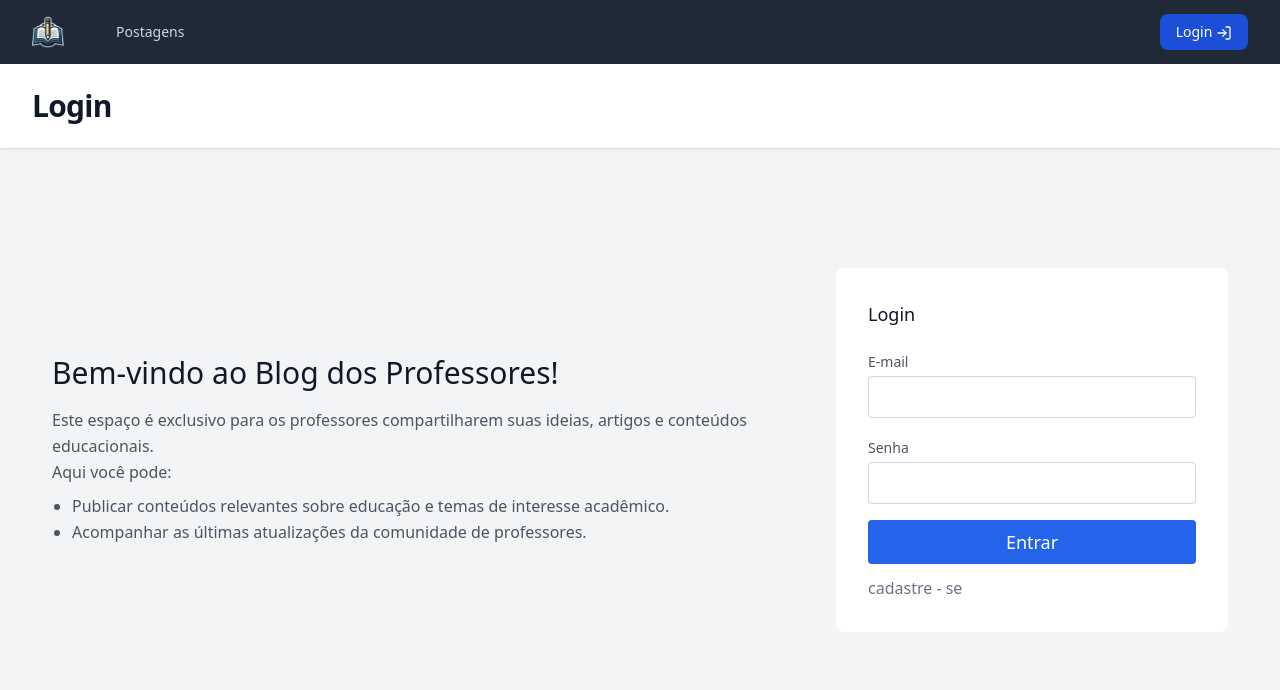
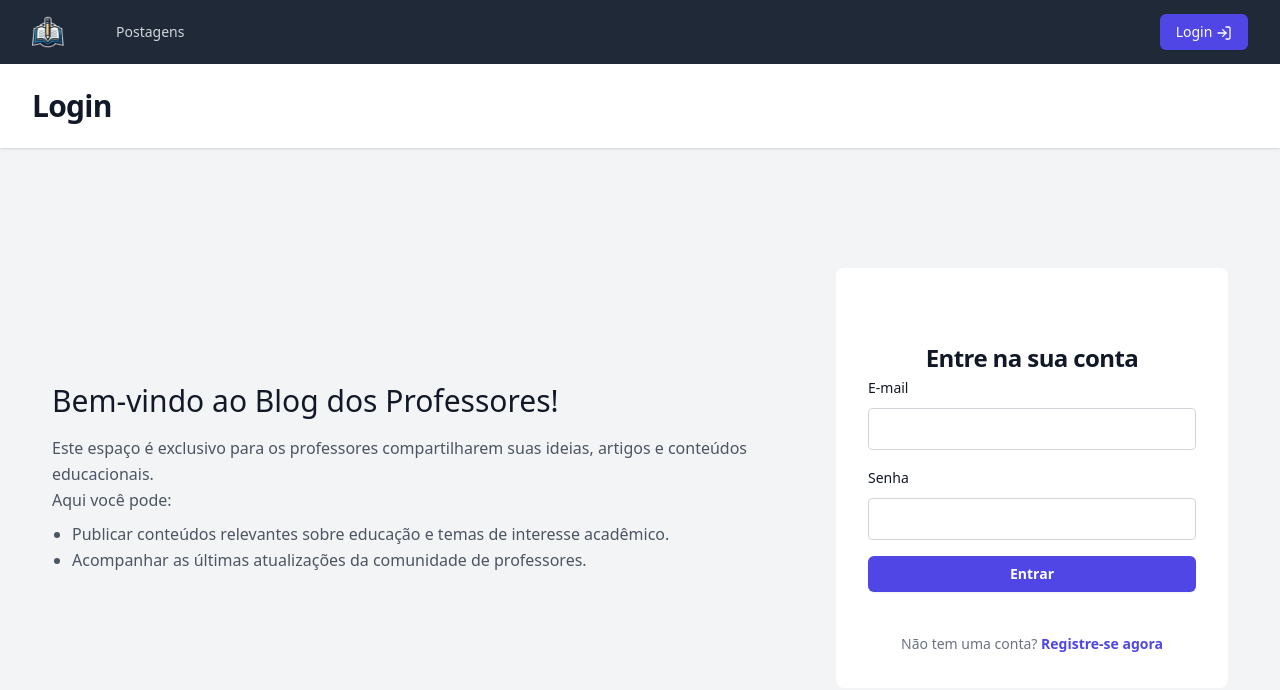
Before and after one commit to renandspedrosa/app-blog-professores-web, a React (Vite) app: page /login in a window 1280 px wide. Shown: the top 690 px of the page. Built offline with nearby package versions, Linux system fonts and the light colour scheme.

Commit message:
corrigindo layout

```diff
--- a/src/components/Form/Button.jsx
+++ b/src/components/Form/Button.jsx
@@ -1,14 +1,8 @@
 function Button(props) {
-    let color = 'bg-blue-600 hover:bg-blue-800';
-
-    if(props.color == 'gray') {
-        color = 'bg-red-600 hover:bg-red-800';
-    }
-
     return (
         <button
          {...props}
-            className={`text-white border-0 py-2 px-8 focus:outline-none rounded text-lg  ${color} ${props.css}`}>
+            className="flex w-full justify-center rounded-md bg-indigo-600 px-3 py-1.5 text-sm/6 font-semibold text-white shadow-sm hover:bg-indigo-500 focus-visible:outline focus-visible:outline-2 focus-visible:outline-offset-2 focus-visible:outline-indigo-600">
           {props.children}
         </button>
     );
--- a/src/components/Form/Content.jsx
+++ b/src/components/Form/Content.jsx
@@ -3,7 +3,7 @@ const Content = ({title, children, submit}) => {
         <form
             onSubmit={submit}
             className="lg:w-2/6 md:w-1/2 bg-white rounded-lg p-8 flex flex-col md:ml-auto w-full mt-10 md:mt-0" >
-          <h2 className="text-gray-900 text-lg font-medium title-font mb-5">{title}</h2>
+          <h2 className="mt-10 text-center text-2xl/9 font-bold tracking-tight text-gray-900">{title}</h2>
           {children}
         </form>
     )
--- a/src/components/Form/Input.jsx
+++ b/src/components/Form/Input.jsx
@@ -1,10 +1,13 @@
 const Input = (props) => {
     return (
             <>
-            <label className="leading-7 text-sm text-gray-600">{props.label}</label>
-            <input
+            <label className="block text-sm/6 font-medium text-gray-900">{props.label}</label>
+            <div className="mt-2">
+                <input
                 {...props}
-                className="w-full bg-white rounded border border-gray-300 focus:border-indigo-500 focus:ring-2 focus:ring-indigo-200 text-base outline-none text-gray-700 py-1 px-3 leading-8 transition-colors duration-200 ease-in-out"/>
+                className="w-full bg-white rounded border border-gray-300 focus:border-indigo-500 focus:ring-2 focus:ring-indigo-200 text-base outline-none text-gray-700 py-1 px-3 leading-8 transition-colors duration-200 ease-in-out"
+                />
+            </div>
             </>
     )
 }
--- a/src/components/Navbar.jsx
+++ b/src/components/Navbar.jsx
@@ -73,7 +73,7 @@ const Navbar = ({ children }) => {
                   <Link
                     to="/login"
                     type="button"
-                    className="text-white bg-blue-700 hover:bg-blue-800 focus:ring-4 focus:outline-none focus:ring-blue-300 font-medium rounded-lg text-sm px-4 py-2"
+                    className="rounded-md bg-indigo-600 text-white shadow-sm hover:bg-indigo-500 focus-visible:outline focus-visible:outline-2 focus-visible:outline-offset-2 focus-visible:outline-indigo-600 font-medium text-sm px-4 py-2"
                   >
                     Login <LogIn strokeWidth={1.9} className="inline h-4 w-4" />
                   </Link>
--- a/src/pages/Login.jsx
+++ b/src/pages/Login.jsx
@@ -49,7 +49,7 @@ const Login = () => {
             </ul>
           </div>
         </div>
-          <Content title={'Login'} submit={handleSubmit}>
+          <Content title={'Entre na sua conta'} submit={handleSubmit}>
             <div className="relative mb-4">
               <Input label={'E-mail'} value={credentials.email}  onChange={(e) => setCredentials({ ...credentials, email: e.target.value })}  type="email" required={true}/>
             </div>
@@ -57,7 +57,12 @@ const Login = () => {
               <Input label={'Senha'} value={credentials.password} onChange={(e) => setCredentials({ ...credentials, password: e.target.value })} required={true} type="password" />
             </div>
             <Button>Entrar</Button>
-            <p className="text-gray-500 mt-3">cadastre - se</p>
+          <p className="mt-10 text-center text-sm/6 text-gray-500">
+            Não tem uma conta?{' '}
+            <a href="#" className="font-semibold text-indigo-600 hover:text-indigo-500">
+              Registre-se agora
+            </a>
+          </p>
             {errorMessage && (
                 <div className="mb-4 text-red-500 text-sm">
                   {errorMessage}
```
